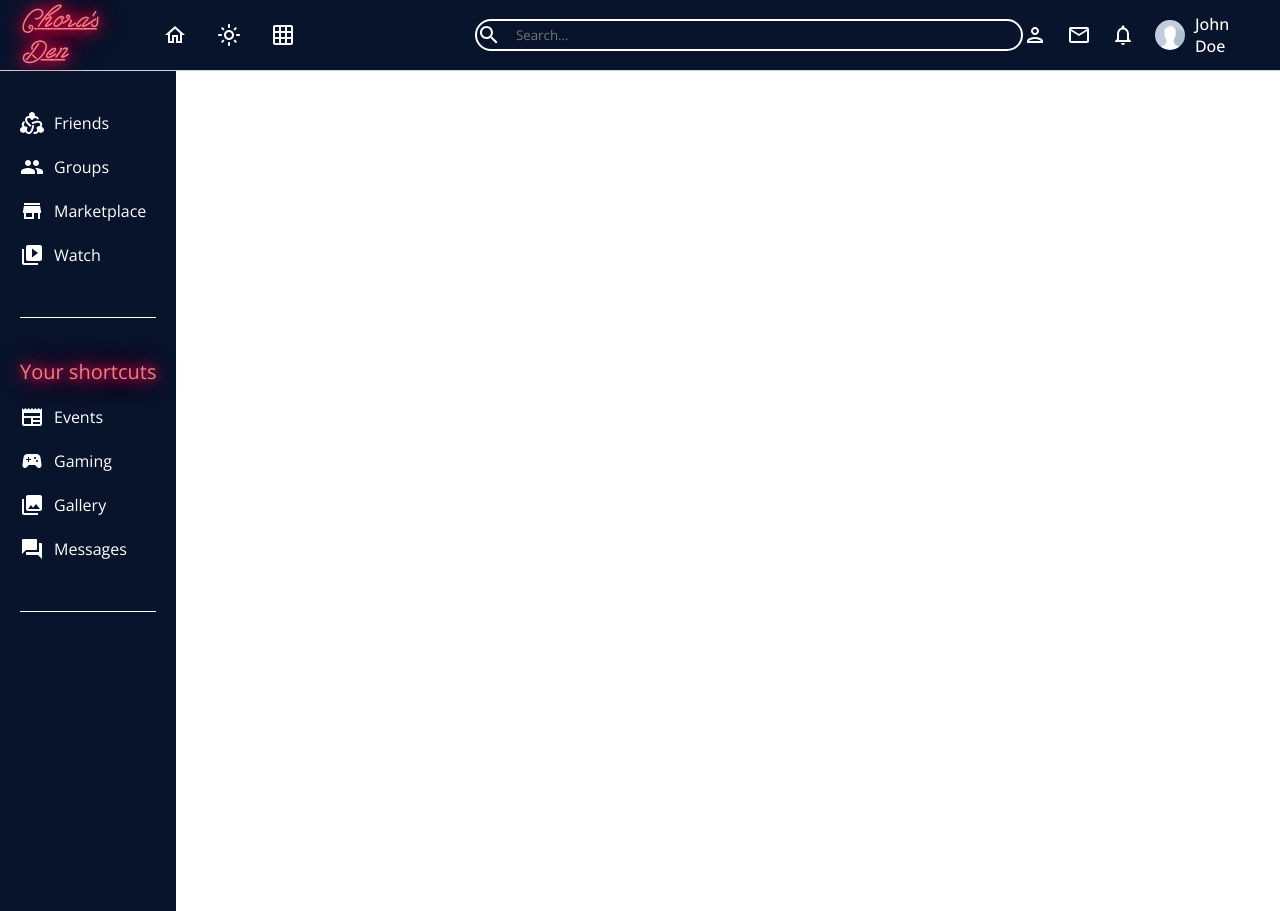
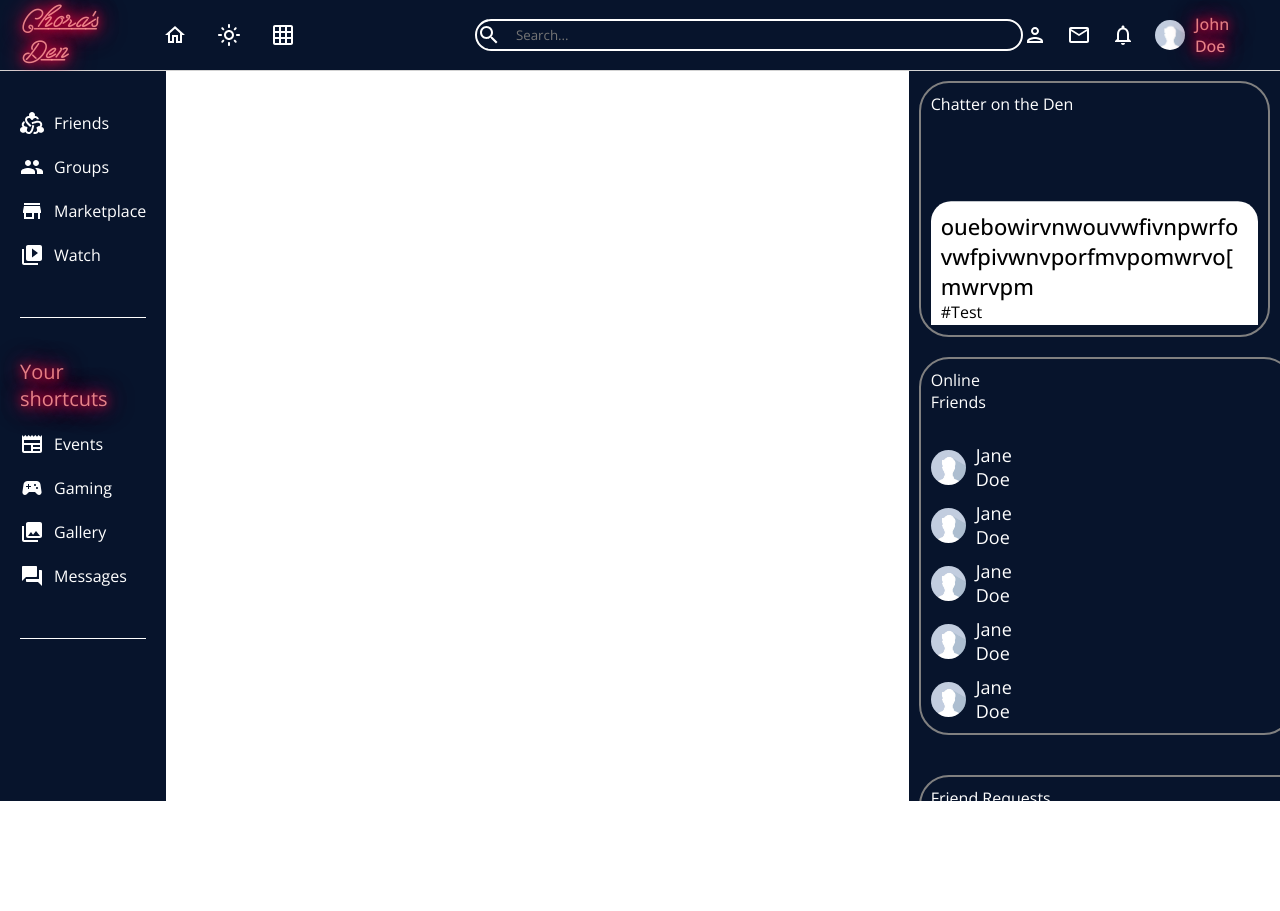
Before and after one commit to akshitc2228/Choras-Den, a React (Create React App) app in the folder client/: page / in a window 1280 px wide. After the commit the page ends 801 px from the top, so only its background shows below. Built offline with nearby package versions, Linux system fonts and the light colour scheme.

Commit message:
feat: Add leftbar and rightbar

```diff
--- a/client/src/App.js
+++ b/client/src/App.js
@@ -23,7 +23,9 @@ function App() {
         <NavBar />
         <div style={{ display: "flex" }}>
           <LeftBar />
-          <Outlet />
+          <div style={{display:"flex", flex:"6"}}>
+            <Outlet />
+          </div>
           <RightBar />
         </div>
       </div>
--- /dev/null
+++ b/client/src/components/Tweet/Tweet.jsx
@@ -0,0 +1,25 @@
+import "./tweet.scss"
+
+const Tweets = ({accountHolder, holderEmail, tweetText, tweetTag}) => {
+  return (
+    <div className='tweetCard'>
+      <div className='userCard'>
+        <div className="userCardLeft">
+            <img src="/assets/unknown.jpg" alt="" />
+            <div className="userDetails">
+                <span style={{fontWeight:"bold", fontSize:"18px"}}>{accountHolder}</span>
+                <span style={{fontSize:"14px"}}>{holderEmail}</span>
+            </div>
+        </div>
+        <img src="/assets/appLogo.png" alt="" />
+      </div>
+      <div className='tweetBody'>
+        <p>{tweetText}</p>
+        <span>#{tweetTag}</span>
+        <span>{new Date().toLocaleString() + ""}</span>
+      </div>
+    </div>
+  )
+}
+
+export default Tweets
--- /dev/null
+++ b/client/src/components/Tweet/tweet.scss
@@ -0,0 +1,81 @@
+.tweetCard {
+  display: flex;
+  flex-direction: column-reverse;
+  background-color: white;
+  border-radius: 20px;
+  max-width: 100%;
+  padding: 10px;
+  color: black;
+  gap: 10px;
+  margin-bottom: 20px;
+  animation: scroll 15s linear infinite;
+
+  @keyframes scroll {
+    0% {
+      transform: translateY(100%);
+    }
+    100% {
+      transform: translateY(-100%);
+    }
+  }
+
+  .userCard {
+    display: flex;
+    flex-direction: row;
+    align-items: center;
+    justify-content: space-between;
+
+    .userCardLeft {
+      display: flex;
+      flex-direction: row;
+      align-items: center;
+      gap: 10px;
+
+      img {
+        height: 35px;
+        width: 35px;
+        border-radius: 50%;
+        object-fit: contain;
+      }
+
+      .userDetails {
+        display: flex;
+        flex-direction: column;
+      }
+    }
+
+    img {
+      height: 45px;
+      width: 45px;
+      border-radius: 50%;
+      object-fit: contain;
+    }
+  }
+
+  .tweetBody {
+    display: flex;
+    flex-direction: column;
+    word-wrap: break-word;
+
+    p {
+      font-weight: 500;
+      font-size: 22px;
+    }
+
+    span {
+      &:first-child {
+        color: rgb(0, 140, 255);
+      }
+
+      &:last-child {
+        color: rgb(167, 163, 163);
+      }
+    }
+  }
+
+  .tweetTag {
+  }
+
+  .tweetDate {
+  }
+}
--- a/client/src/components/leftBar/leftBar.scss
+++ b/client/src/components/leftBar/leftBar.scss
@@ -1,9 +1,14 @@
 .leftBar {
+    flex: 1.2;
+    position: sticky;
+    top: 70px;
+    height: calc(100vh - 70px);
     color: white;
     background-color: rgb(7, 20, 44);
     display: flex;
     flex-direction: column;
     gap: 20px;
+
     .container {
         padding: 20px;
         display: flex;
--- a/client/src/components/navBar/navBar.scss
+++ b/client/src/components/navBar/navBar.scss
@@ -6,6 +6,8 @@
 }
 
 .navBar {
+  top: 0;
+  position: sticky;
   color: white;
   background-color: rgb(7, 20, 44);
   display: flex;
@@ -27,6 +29,11 @@
       text-shadow: 0 0 10px #ff0040, 0 0 20px #ff0040, 0 0 30px #ff0040;
       font-family: "CustomFont", sans-serif;
       cursor: pointer;
+      transition: color ease-in 1s;
+
+      &:hover {
+        color: azure;
+      }
     }
 
     .searchInput {
@@ -69,6 +76,14 @@
         object-fit: cover;
       }
       span {
+        cursor: pointer;
+        color: rgba(255, 153, 153, 0.851);
+        text-shadow: 0 0 10px #ff0040, 0 0 20px #ff0040, 0 0 30px #ff0040;
+
+        &:hover {
+          color: rgba(243, 176, 176, 0.851);
+        text-shadow: 0 0 10px #fc0303, 0 0 20px #ff3e6e, 0 0 30px #f70576;
+        }
       }
     }
   }
--- a/client/src/components/rightBar/RightBar.jsx
+++ b/client/src/components/rightBar/RightBar.jsx
@@ -1,11 +1,86 @@
-import React from 'react'
+import Tweet from "../Tweet/Tweet";
+import "./rightBar.scss";
 
 const RightBar = () => {
   return (
-    <div>
+    <div className="rightBar">
+      <div className="container">
+        <div className="newsWrapper">
+          <span>Chatter on the Den</span>
+          <div className="tweetHolder">
+            <Tweet
+              accountHolder={"AccountHolder#1"}
+              holderEmail={"tweeter@gmail.com"}
+              tweetText={"ouebowirvnwouvwfivnpwrfovwfpivwnvporfmvpomwrvo[mwrvpm"}
+              tweetTag={"Test"}
+            />
+            <Tweet
+              accountHolder={"AccountHolder#1"}
+              holderEmail={"tweeter@gmail.com"}
+              tweetText={"ouebowirvnwouvwfivnpwrfovwfpivwnvporfmvpomwrvo[mwrvpm"}
+              tweetTag={"Test"}
+            />
+          </div>
+        </div>
+        <div className="onlineFriends">
+          <span className="blockTitle">Online Friends</span>
+          <div className="friendInfo">
+            <img src="/assets/unknown.jpg" alt="" />
+            <span>Jane Doe</span>
+          </div>
+          <div className="friendInfo">
+            <img src="/assets/unknown.jpg" alt="" />
+            <span>Jane Doe</span>
+          </div>
+          <div className="friendInfo">
+            <img src="/assets/unknown.jpg" alt="" />
+            <span>Jane Doe</span>
+          </div>
+          <div className="friendInfo">
+            <img src="/assets/unknown.jpg" alt="" />
+            <span>Jane Doe</span>
+          </div>
+          <div className="friendInfo">
+            <img src="/assets/unknown.jpg" alt="" />
+            <span>Jane Doe</span>
+          </div>
+        </div>
+        <div className="friendReqs">
+          <span className="blockTitle">Friend Requests</span>
+          <div className="reqCard">
+            <div className="friendInfo">
+              <img src="/assets/unknown.jpg" alt="" />
+              <span>Den Member#1</span>
+            </div>
+            <div className="buttons">
+              <button>Accept</button>
+              <button>Decline</button>
+            </div>
+          </div>
+          <div className="reqCard">
+            <div className="friendInfo">
+              <img src="/assets/unknown.jpg" alt="" />
+              <span>Den Member#1</span>
+            </div>
+            <div className="buttons">
+              <button>Accept</button>
+              <button>Decline</button>
+            </div>
+          </div>
+          <div className="reqCard">
+            <div className="friendInfo">
+              <img src="/assets/unknown.jpg" alt="" />
+              <span>Den Member#1</span>
+            </div>
+            <div className="buttons">
+              <button>Accept</button>
+              <button>Decline</button>
+            </div>
+          </div>
+        </div>
+      </div>
+    </div>
+  );
+};
 
-    </div>
-  )
-}
-
-export default RightBar
+export default RightBar;
--- a/client/src/components/rightBar/rightBar.scss
+++ b/client/src/components/rightBar/rightBar.scss
@@ -0,0 +1,177 @@
+.rightBar {
+  color: white;
+  background-color: rgb(7, 20, 44);
+  position: sticky;
+  top: 70px;
+  height: calc(100vh - 70px);
+  display: flex;
+  flex-direction: column;
+  flex: 3;
+  gap: 20px;
+  overflow: scroll;
+
+  &::-webkit-scrollbar {
+    display: none;
+  }
+
+  .container {
+    gap: 10px;
+    padding: 10px;
+    display: flex;
+    flex-direction: column;
+    height: 100vh;
+
+    .newsWrapper {
+      padding: 10px 10px;
+      display: flex;
+      border-radius: 30px;
+      flex-direction: column;
+      gap: 30px;
+      height: fit-content;
+      border: solid 2px grey;
+
+      span {
+      }
+
+      .tweetHolder {
+        max-height: 180px;
+        overflow: hidden;
+      }
+    }
+
+    .onlineFriends {
+      padding: 10px;
+      padding-right: 280px;
+      border-radius: 30px;
+      border: solid 2px grey;
+      max-height: fit-content;
+      display: flex;
+      flex-direction: column;
+      align-self: start;
+      align-items: center;
+      justify-content: space-between;
+      margin: 10px 0px;
+      gap: 10px;
+
+      .blockTitle {
+        align-self: start;
+        margin-bottom: 20px;
+      }
+
+      .friendInfo {
+        display: flex;
+        flex-direction: row;
+        gap: 10px;
+        align-items: center;
+
+        img {
+          width: 35px;
+          height: 35px;
+          border-radius: 50%;
+          object-fit: cover;
+        }
+        span {
+          font-size: 18px;
+
+          &:hover {
+            cursor: pointer;
+            color: rgb(236, 236, 5);
+            text-shadow: 0 0 10px #ffffff, 0 0 20px #bbf059, 0 0 30px #e2c51e;
+          }
+        }
+      }
+    }
+
+    .friendReqs {
+      padding: 10px;
+      padding-right: 160px;
+      border: solid 2px grey;
+      border-radius: 30px;
+      max-height: fit-content;
+      display: flex;
+      flex-direction: column;
+      align-self: start;
+      align-items: center;
+      justify-content: space-between;
+      margin: 20px 0px;
+      gap: 10px;
+
+      .blockTitle {
+        align-self: start;
+        margin-bottom: 20px;
+      }
+
+      .reqCard {
+        display: flex;
+        align-items: center;
+        flex-direction: row;
+        justify-content: space-between;
+
+        .friendInfo {
+          min-width: fit-content;
+          max-width: calc(70%);
+          display: flex;
+          flex-direction: row;
+          gap: 10px;
+          align-items: center;
+
+          img {
+            width: 35px;
+            height: 35px;
+            border-radius: 50%;
+            object-fit: cover;
+          }
+          span {
+            font-size: 18px;
+
+            &:hover {
+              cursor: pointer;
+              color: rgb(236, 236, 5);
+              text-shadow: 0 0 10px #ffffff, 0 0 20px #bbf059, 0 0 30px #e2c51e;
+            }
+          }
+        }
+
+        .buttons {
+          width: calc(5%);
+          display: flex;
+          align-items: center;
+          flex-direction: row;
+          gap: 10px;
+
+          button {
+            padding: 4px;
+            border-radius: 8px;
+            border: none;
+            transition: color ease-in 0.5s;
+            cursor: pointer;
+
+            &:first-child {
+              color: white;
+              background-color: rgb(27, 75, 233);
+
+              &:hover {
+                background-color: white;
+                color: blue;
+                text-shadow: 0 0 10px #9900ff, 0 0 20px #0d1ceb,
+                  0 0 30px #0077ff;
+              }
+            }
+
+            &:last-child {
+              color: white;
+              background-color: rgb(216, 46, 46);
+
+              &:hover {
+                background-color: white;
+                color: rgba(233, 5, 5, 0.851);
+                text-shadow: 0 0 10px #ff0040, 0 0 20px #ff0040,
+                  0 0 30px #ff0040;
+              }
+            }
+          }
+        }
+      }
+    }
+  }
+}
```
Also changed, not shown: client/public/assets/appLogo.png (added).
